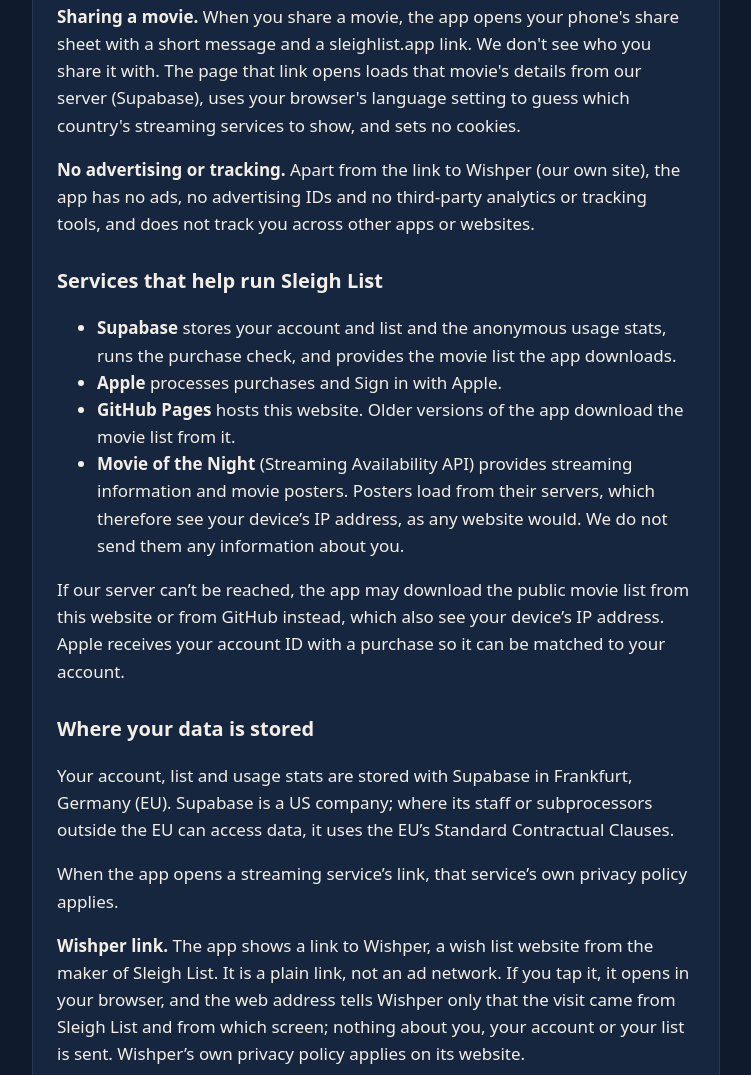
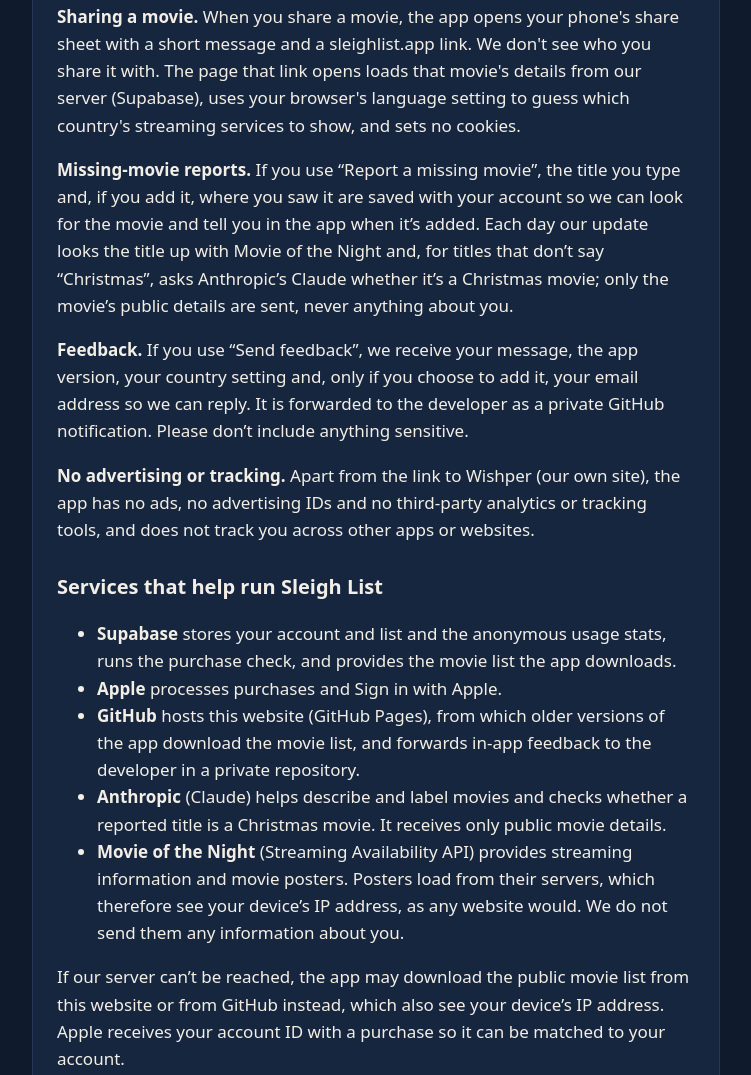
Before and after one commit to allysoneclark/sleighlist-site, a plain HTML site: page privacy/index.html in a window 1280 px wide. Shown: the part 1632-2707 px from the top of the page, without its empty margins (264-1015 px from the left). Drawn offline with Linux system fonts and the light colour scheme.

Commit message:
Privacy policy: missing-movie reports and in-app feedback (1.3.2)

```diff
--- a/privacy/index.html
+++ b/privacy/index.html
@@ -12,7 +12,7 @@
 <nav><a href="/">Home</a><a href="/support/">Support</a><a href="/privacy/">Privacy</a></nav>
 <div class="card">
 <h1>Privacy Policy</h1>
-<p class="note">Last updated: November 15, 2026</p>
+<p class="note">Last updated: November 20, 2026</p>
 
 <p>Sleigh List is made by Allyson Clark, an independent developer (“we”, “us”). This policy explains what the Sleigh List app and this website collect, why, and the choices you have. The short version: no ads, no tracking, no selling data. We keep only what the app needs to save your list and your season pass.</p>
 
@@ -25,13 +25,16 @@
 <p><strong>On your phone only.</strong> Your country setting and the streaming services you pick in filters are stored on your device and are not sent to us.</p>
 <p><strong>Anonymous usage stats.</strong> To see whether Sleigh List is working, the app counts a few events: first opening the app, opening it again (and how many days after installing), viewing the season pass screen, reaching the free limit, tapping buy, completing a purchase, starting the free trial, and tapping the Wishper link. These are sent to our own database with a random install ID that is not linked to your account, your Apple ID, your list or any advertising ID. We use them only as totals. You can turn this off at any time in Settings → Share anonymous usage stats. Turning it off stops new stats from being sent. Stats already sent can’t be traced back to you, so they can’t be picked out and deleted; they are deleted automatically after 2 years.</p>
 <p><strong>Sharing a movie.</strong> When you share a movie, the app opens your phone's share sheet with a short message and a sleighlist.app link. We don't see who you share it with. The page that link opens loads that movie's details from our server (Supabase), uses your browser's language setting to guess which country's streaming services to show, and sets no cookies.</p>
+<p><strong>Missing-movie reports.</strong> If you use “Report a missing movie”, the title you type and, if you add it, where you saw it are saved with your account so we can look for the movie and tell you in the app when it’s added. Each day our update looks the title up with Movie of the Night and, for titles that don’t say “Christmas”, asks Anthropic’s Claude whether it’s a Christmas movie; only the movie’s public details are sent, never anything about you.</p>
+<p><strong>Feedback.</strong> If you use “Send feedback”, we receive your message, the app version, your country setting and, only if you choose to add it, your email address so we can reply. It is forwarded to the developer as a private GitHub notification. Please don’t include anything sensitive.</p>
 <p><strong>No advertising or tracking.</strong> Apart from the link to Wishper (our own site), the app has no ads, no advertising IDs and no third-party analytics or tracking tools, and does not track you across other apps or websites.</p>
 
 <h2>Services that help run Sleigh List</h2>
 <ul>
 <li><strong>Supabase</strong> stores your account and list and the anonymous usage stats, runs the purchase check, and provides the movie list the app downloads.</li>
 <li><strong>Apple</strong> processes purchases and Sign in with Apple.</li>
-<li><strong>GitHub Pages</strong> hosts this website. Older versions of the app download the movie list from it.</li>
+<li><strong>GitHub</strong> hosts this website (GitHub Pages), from which older versions of the app download the movie list, and forwards in-app feedback to the developer in a private repository.</li>
+<li><strong>Anthropic</strong> (Claude) helps describe and label movies and checks whether a reported title is a Christmas movie. It receives only public movie details.</li>
 <li><strong>Movie of the Night</strong> (Streaming Availability API) provides streaming information and movie posters. Posters load from their servers, which therefore see your device’s IP address, as any website would. We do not send them any information about you.</li>
 </ul>
 <p>If our server can’t be reached, the app may download the public movie list from this website or from GitHub instead, which also see your device’s IP address. Apple receives your account ID with a purchase so it can be matched to your account.</p>
@@ -42,6 +45,7 @@
 
 <h2>How long we keep it</h2>
 <p>We keep your list for as long as your account exists, so it is still there next Christmas. Encrypted backups of the database are kept for up to 90 days, so a deleted account disappears from backups within 90 days. If an account without a season pass or a Sign in with Apple backup isn’t used for 18 months, it is deleted along with its list. If you delete your account, your list, ratings, notes and saves are deleted straight away, and your Sign in with Apple authorization is revoked. We keep the record of a purchase (transaction ID, product and date, without a link to your account) so the pass can still be restored and for our accounting records.</p>
+<p>Feedback and missing-movie reports are deleted after 2 years. Deleting your account deletes your reports straight away; feedback you sent stays, no longer linked to any account.</p>
 
 <h2>Your choices and rights</h2>
 <ul>
```
